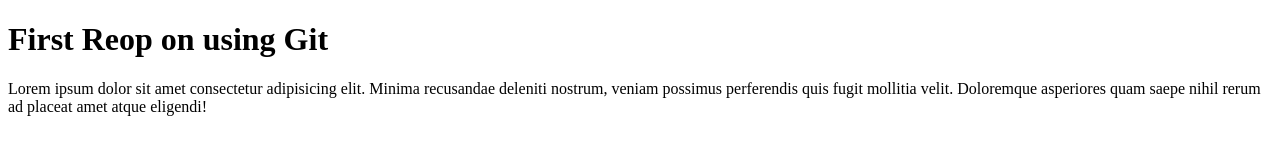
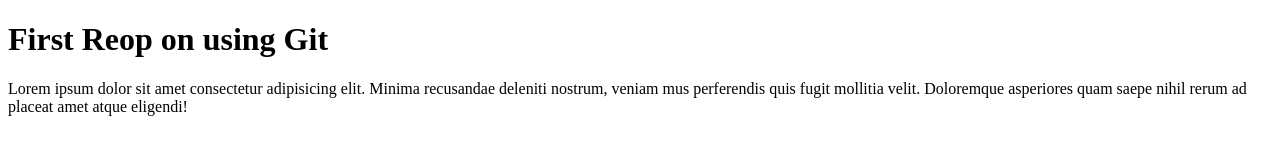
Before and after one commit to heriya1pcfa-ux/first-proj, a plain HTML site: page index.html in a window 1280 px wide. Drawn offline with Linux system fonts and the light colour scheme.

```diff
--- a/index.html
+++ b/index.html
@@ -8,7 +8,7 @@
 <body>
     <h1>First Reop on using Git</h1>
     <p>Lorem ipsum dolor sit amet consectetur adipisicing elit. Minima recusandae deleniti nostrum, veniam
-        possimus perferendis quis fugit mollitia velit. Doloremque asperiores quam saepe nihil rerum ad placeat
+    mus perferendis quis fugit mollitia velit. Doloremque asperiores quam saepe nihil rerum ad placeat
          amet atque eligendi!</p>
 </body>
 </html>
```
